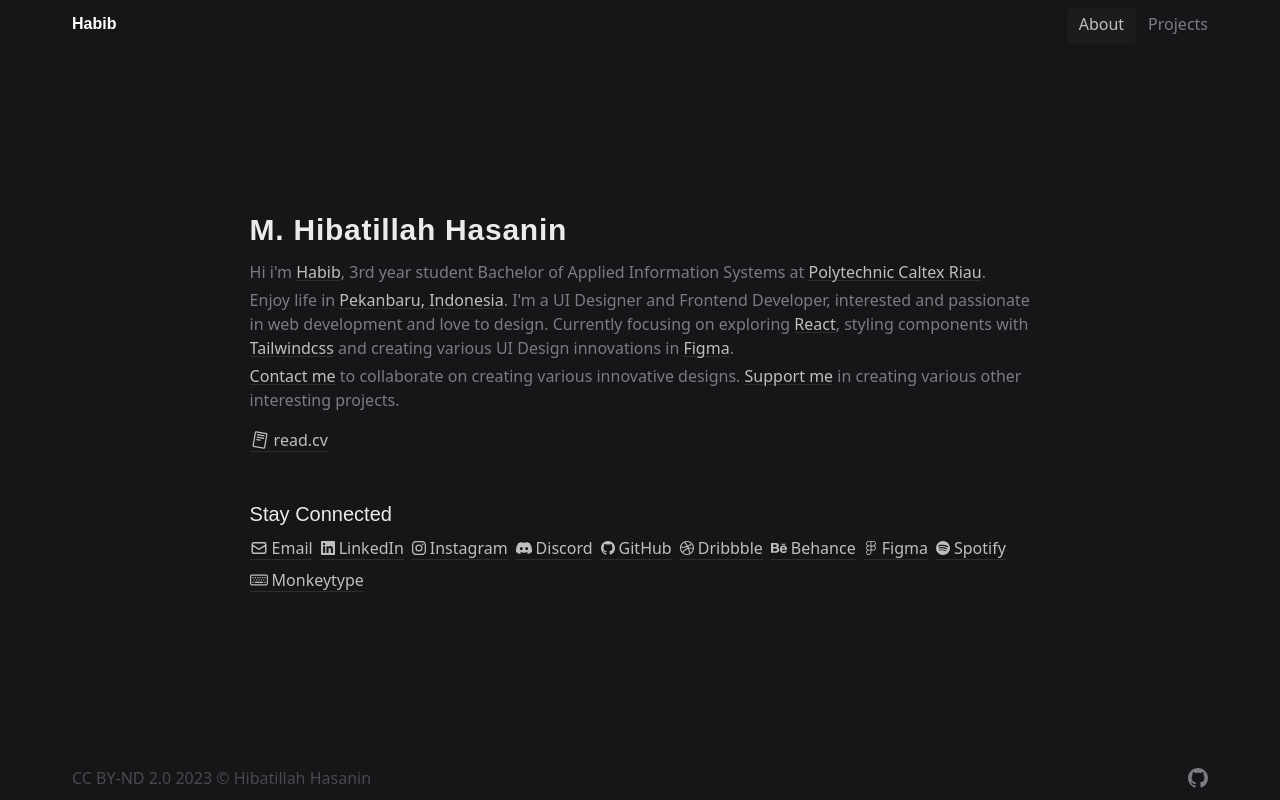
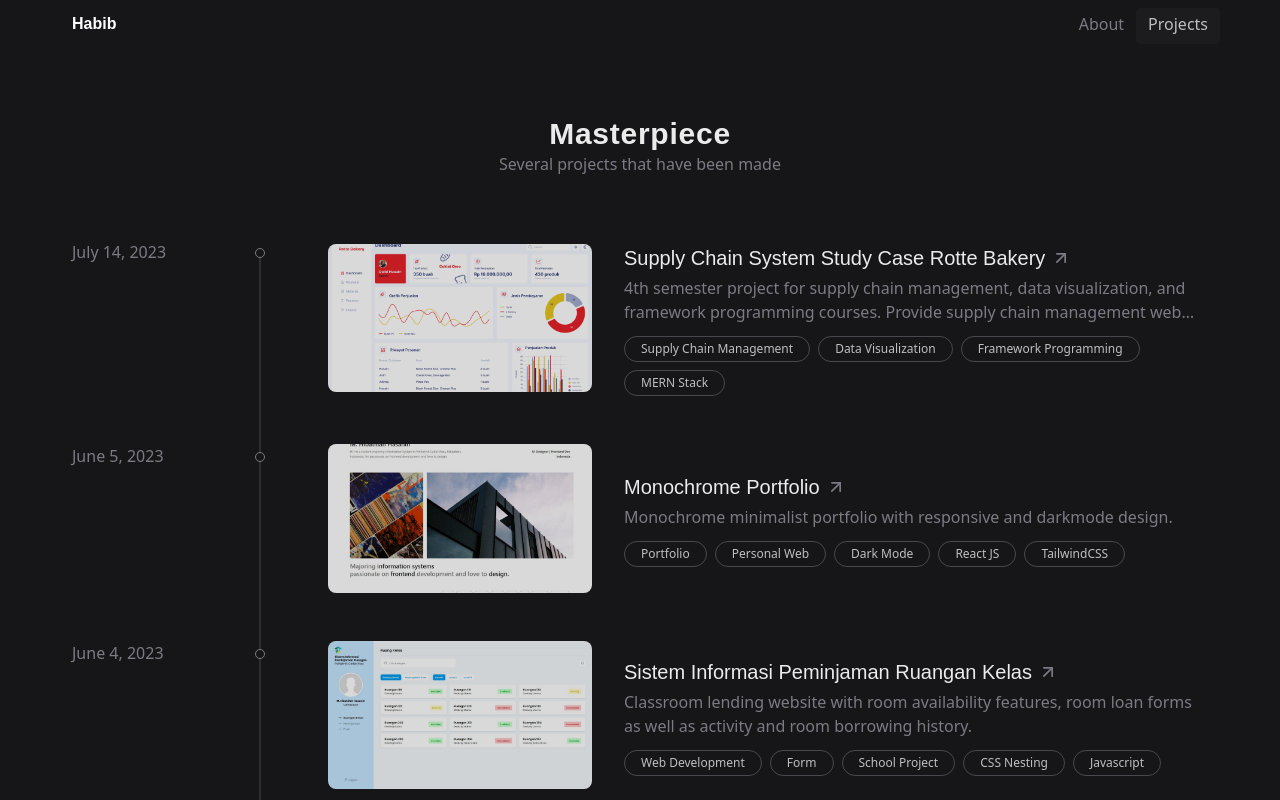
Before and after one commit to hibatillah/v1.hibatillah.site, a React (Vite) app: page /#/projects in a window 1280 px wide. Shown: the top 800 px of the page. Built offline with nearby package versions, Linux system fonts and the light colour scheme; what tailwindcss-debug-screens would draw is missing.

Commit message:
fix: update router

```diff
--- a/src/App.jsx
+++ b/src/App.jsx
@@ -1,5 +1,5 @@
 import { BsGithub } from "react-icons/bs";
-import { BrowserRouter, Route, Routes } from "react-router-dom";
+import { Route, Routes } from "react-router-dom";
 import { Header } from "./components";
 import { About, Projects } from "./pages";
 
@@ -7,11 +7,11 @@
   const year = new Date().getFullYear();
 
   return (
-    <BrowserRouter>
+    <>
       <Header />
       <main className="container py-12 min-h-[calc(100vh-92x)]">
         <Routes>
-          <Route path="/" element={<About />} />
+          <Route index element={<About />} />
           <Route path="/projects" element={<Projects />} />
         </Routes>
       </main>
@@ -28,7 +28,7 @@
           <BsGithub size={20} className="text-main-400 hover:text-main-300" />
         </a>
       </footer>
-    </BrowserRouter>
+    </>
   );
 }
 
--- a/src/components/Header.jsx
+++ b/src/components/Header.jsx
@@ -23,8 +23,7 @@
               isActive
                 ? "text-main-300 relative z-0 before:content-[''] before:absolute before:-left-3 before:-right-3 before:-top-1 before:-bottom-2 before:rounded before:bg-main-800 before:-z-10"
                 : "text-main-400"
-            }>
-            <span className="">{item}</span>
+            }>{item}
           </NavLink>
         ))}
       </nav>
--- a/src/main.jsx
+++ b/src/main.jsx
@@ -1,10 +1,13 @@
 import React from "react";
 import ReactDOM from "react-dom/client";
+import { HashRouter } from "react-router-dom";
 import App from "./App.jsx";
 import "./index.css";
 
 ReactDOM.createRoot(document.getElementById("root")).render(
   <React.StrictMode>
+    <HashRouter>
       <App />
+    </HashRouter>
   </React.StrictMode>
 );
```
